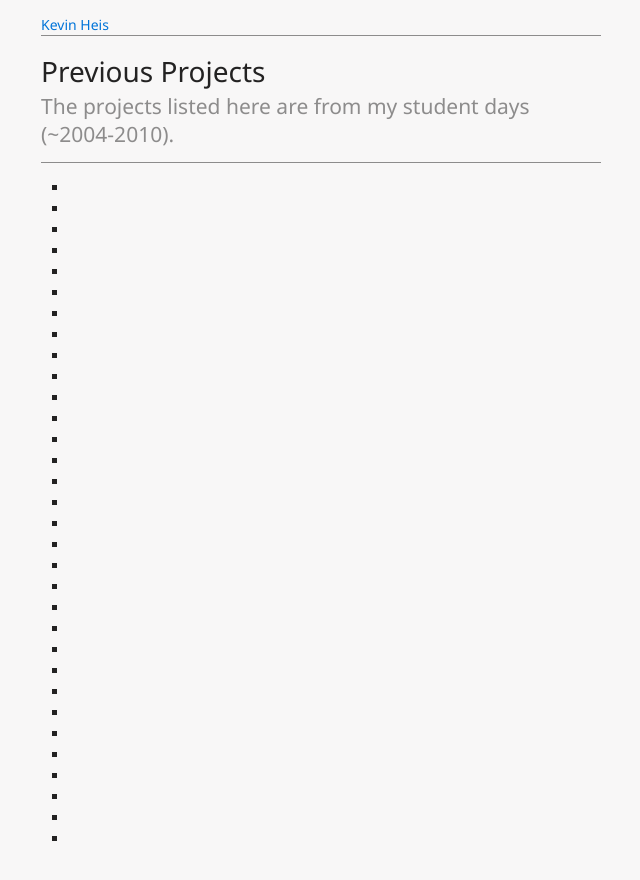
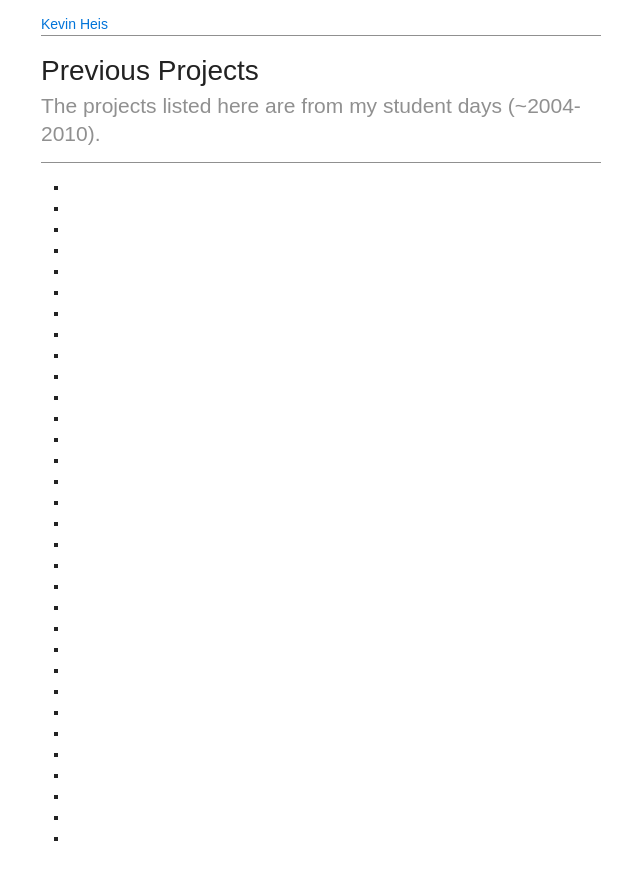
Before and after one commit to heiskr/heiskr.github.io, a Jekyll site: the page built from projects.html, in a window 1280 px wide. Shown: the top 880 px of the page, without its empty margins (319-959 px from the left). Built offline with Jekyll 4.4.1, drawn with Linux system fonts in a browser that asks for light colours.

Commit message:
Simplify

```diff
--- a/_layouts/default.html
+++ b/_layouts/default.html
@@ -6,7 +6,6 @@
     <head>
         <meta charset="utf-8">
         <title>{% if page.title %}{{ page.title }} &ndash; {% endif %}Kevin Heis</title>
-        <link href='http://fonts.googleapis.com/css?family=Noto+Sans:400italic,700italic,400,700' rel='stylesheet' />
         <link href="/normalize.css" rel="stylesheet" />
         <link href="/heiskr.css" rel="stylesheet" />
         <link rel="icon" href="/favicon.ico">
--- a/heiskr.css
+++ b/heiskr.css
@@ -1,16 +1,16 @@
 body, input, select, textarea {
-  background: #f8f7f7;
-  color: #232222;
-  font-family: "noto sans", sans-serif;
+  background: white;
+  color: #222222;
   line-height: 21px;
-  font-size: 14px; }
+  font-size: 14px;
+  font-family: sans-serif; }
 
 h1, h2, h3, h4, h5, h6 {
   font-weight: normal;
   margin: 14px 0; }
   h1.subheader, h2.subheader, h3.subheader, h4.subheader, h5.subheader, h6.subheader {
     margin: -14px 0 14px;
-    color: #8d8c8c; }
+    color: #909090; }
 
 h1 {
   font-size: 28px;
@@ -44,7 +44,7 @@ a {
 
 hr {
   border: 0;
-  border-top: 1px solid #8d8c8c;
+  border-top: 1px solid #909090;
   height: 0;
   margin: 14px 0; }
 
@@ -52,7 +52,7 @@ header {
   clear: both;
   width: 40em;
   margin: 14px auto;
-  border-bottom: 1px solid #8d8c8c; }
+  border-bottom: 1px solid #909090; }
   header a {
     border-bottom: 0; }
 
--- a/heiskr.sass
+++ b/heiskr.sass
@@ -1,6 +1,6 @@
 $width: 40em
-$background-color: #f8f7f7
-$foreground-color: #232222
+$background-color: #fff
+$foreground-color: #222
 $middle-color: mix($background-color, $foreground-color)
 $link-color: #0074D9
 $unit: 14px
@@ -8,9 +8,9 @@ $unit: 14px
 body, input, select, textarea
     background: $background-color
     color: $foreground-color
-    font-family: "noto sans", sans-serif
     line-height: $unit * 1.5
     font-size: $unit
+    font-family: sans-serif
 
 h1, h2, h3, h4, h5, h6
     font-weight: normal
```
